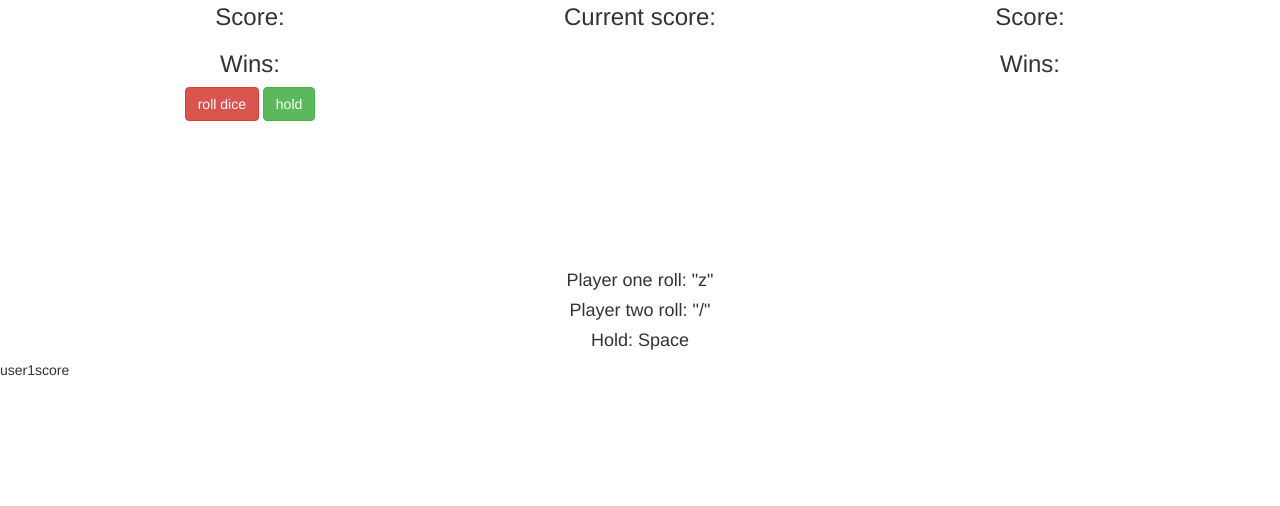
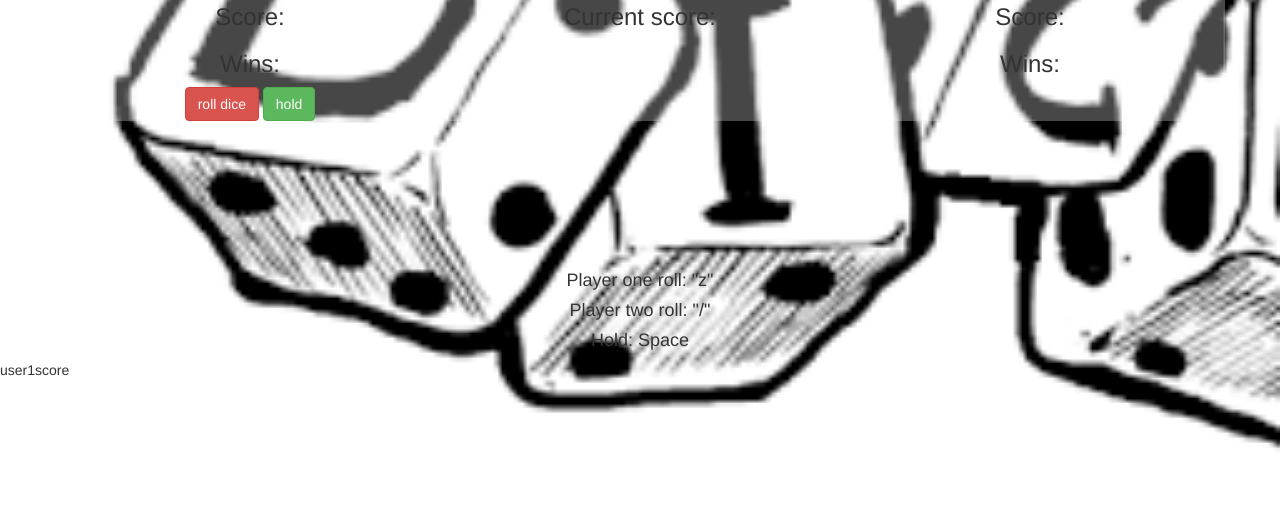
Before and after one commit to eddy939/pigDiceProject, a plain HTML site: page index.html in a window 1280 px wide. Shown: the part 294-800 px from the top of the page. Drawn offline with nearby package versions, Linux system fonts and the light colour scheme.

Commit message:
make changes to css folder

```diff
--- a/css/styles.css
+++ b/css/styles.css
@@ -6,7 +6,7 @@
 }
 
 #important{
-  background-color: #ffffff00;
+  background-color: #ffffff47;
     text-align: center;
 }
 
@@ -16,7 +16,7 @@
 }
 
 body {
-    background-image: url("../images/dice2.jpeg");
+    background-image: url("../images/dices.png");
     background-repeat: no-repeat;
     background-attachment: fixed;
     background-size: cover;
```
